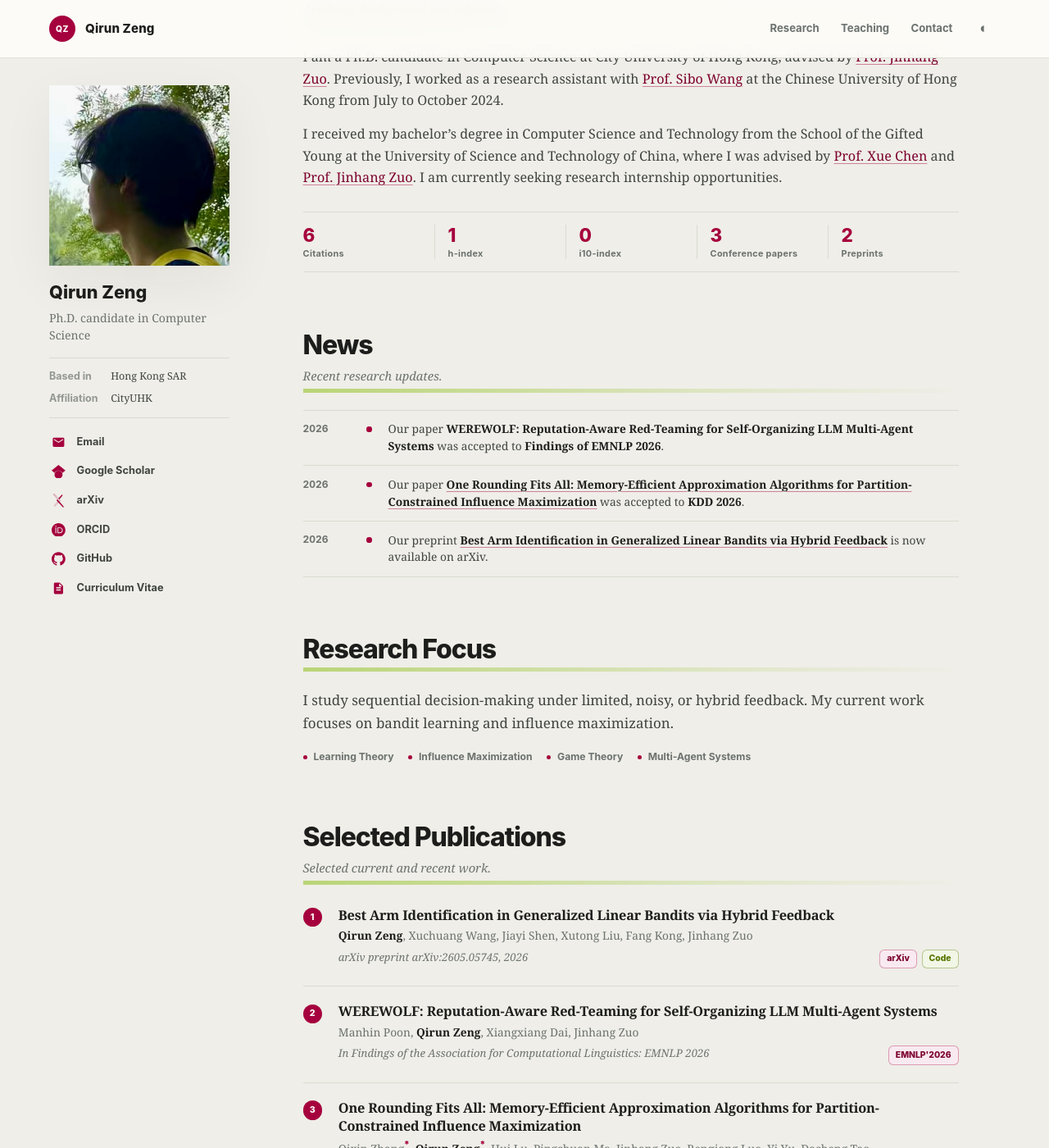
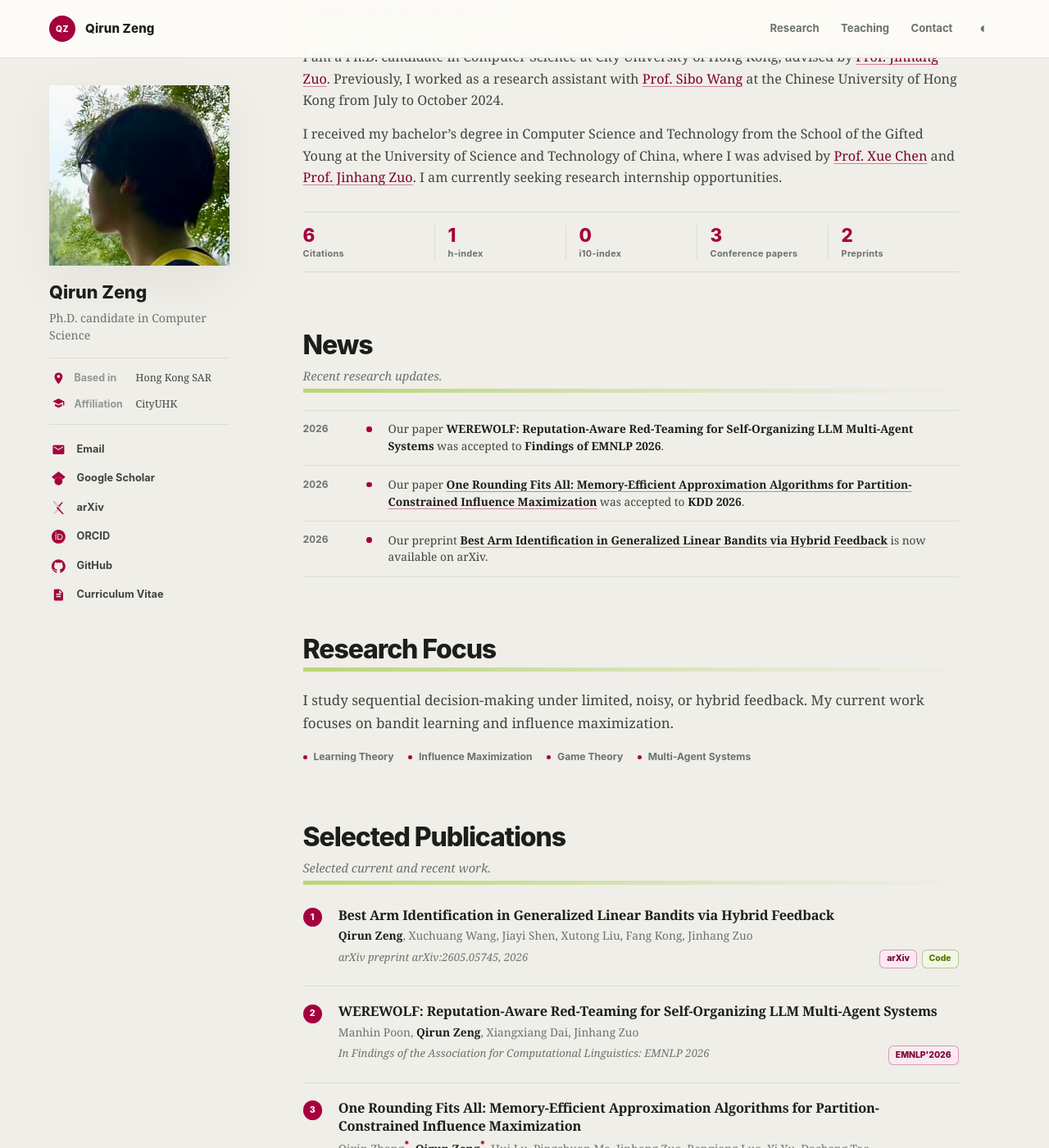
Before and after one commit to qirunzeng/qirunzeng.github.io, a Jekyll site: the page built from index.html, in a window 1280 px wide and 1400 px high, scrolled down 200 px. Shown: the whole window at 82% size. Built offline with Jekyll 4.4.1, drawn with Linux system fonts in a browser that asks for light colours.

Commit message:
Make sidebar icons cache-safe

```diff
--- a/_includes/icon.html
+++ b/_includes/icon.html
@@ -1,14 +1,18 @@
 {% case include.name %}
   {% when "email" %}
-    <svg viewBox="0 0 24 24" focusable="false"><path d="M20 4H4a2 2 0 0 0-2 2v12a2 2 0 0 0 2 2h16a2 2 0 0 0 2-2V6a2 2 0 0 0-2-2Zm0 4-8 5-8-5V6l8 5 8-5v2Z"/></svg>
+    <svg width="20" height="20" viewBox="0 0 24 24" fill="currentColor" xmlns="http://www.w3.org/2000/svg" focusable="false"><path d="M20 4H4a2 2 0 0 0-2 2v12a2 2 0 0 0 2 2h16a2 2 0 0 0 2-2V6a2 2 0 0 0-2-2Zm0 4-8 5-8-5V6l8 5 8-5v2Z"/></svg>
   {% when "google-scholar" %}
-    <svg viewBox="0 0 24 24" focusable="false"><path d="M5.242 13.769 0 9.5 12 0l12 9.5-5.242 4.269C17.548 11.249 14.978 9.5 12 9.5c-2.977 0-5.548 1.748-6.758 4.269ZM12 10a7 7 0 1 0 0 14 7 7 0 0 0 0-14Z"/></svg>
+    <svg width="20" height="20" viewBox="0 0 24 24" fill="currentColor" xmlns="http://www.w3.org/2000/svg" focusable="false"><path d="M5.242 13.769 0 9.5 12 0l12 9.5-5.242 4.269C17.548 11.249 14.978 9.5 12 9.5c-2.977 0-5.548 1.748-6.758 4.269ZM12 10a7 7 0 1 0 0 14 7 7 0 0 0 0-14Z"/></svg>
   {% when "arxiv" %}
-    <svg viewBox="0 0 24 24" focusable="false"><path d="M3.8423 0a1.0037 1.0037 0 0 0-.922.6078c-.1536.3687-.0438.6275.2938 1.1113l6.9185 8.3597-1.0223 1.1058a1.0393 1.0393 0 0 0 .003 1.4229l1.2292 1.3135-5.4391 6.4444c-.2803.299-.4538.823-.2971 1.1986a1.0253 1.0253 0 0 0 .9585.635.9133.9133 0 0 0 .6891-.3405l5.783-6.126 7.4902 8.0051a.8527.8527 0 0 0 .6835.2597.9575.9575 0 0 0 .8777-.6138c.1577-.377-.017-.7502-.306-1.1407l-7.0518-8.3418 1.0632-1.13a.9626.9626 0 0 0 .0089-1.3165L4.6336.4639s-.3733-.4535-.768-.463Zm0 .272h.0166c.2179.0052.4874.2715.5644.3639l.005.006.0052.0055 10.169 10.9905a.6915.6915 0 0 1-.0072.945l-1.0666 1.133-1.4982-1.7724-8.5994-10.39c-.3286-.472-.352-.6183-.2592-.841a.7307.7307 0 0 1 .6704-.4401Zm14.341 1.5701a.877.877 0 0 0-.6554.2418l-5.6962 6.1584 1.6944 1.8319 5.3089-6.5138c.3251-.4335.479-.6603.3247-1.0292a1.1205 1.1205 0 0 0-.9763-.689Zm-7.6557 12.2823 1.3186 1.4135-5.7864 6.1295a.6494.6494 0 0 1-.4959.26.7516.7516 0 0 1-.706-.4669c-.1119-.2682.0359-.6864.2442-.9083l.0051-.0055.0047-.0055Z"/></svg>
+    <svg width="20" height="20" viewBox="0 0 24 24" fill="currentColor" xmlns="http://www.w3.org/2000/svg" focusable="false"><path d="M3.8423 0a1.0037 1.0037 0 0 0-.922.6078c-.1536.3687-.0438.6275.2938 1.1113l6.9185 8.3597-1.0223 1.1058a1.0393 1.0393 0 0 0 .003 1.4229l1.2292 1.3135-5.4391 6.4444c-.2803.299-.4538.823-.2971 1.1986a1.0253 1.0253 0 0 0 .9585.635.9133.9133 0 0 0 .6891-.3405l5.783-6.126 7.4902 8.0051a.8527.8527 0 0 0 .6835.2597.9575.9575 0 0 0 .8777-.6138c.1577-.377-.017-.7502-.306-1.1407l-7.0518-8.3418 1.0632-1.13a.9626.9626 0 0 0 .0089-1.3165L4.6336.4639s-.3733-.4535-.768-.463Zm0 .272h.0166c.2179.0052.4874.2715.5644.3639l.005.006.0052.0055 10.169 10.9905a.6915.6915 0 0 1-.0072.945l-1.0666 1.133-1.4982-1.7724-8.5994-10.39c-.3286-.472-.352-.6183-.2592-.841a.7307.7307 0 0 1 .6704-.4401Zm14.341 1.5701a.877.877 0 0 0-.6554.2418l-5.6962 6.1584 1.6944 1.8319 5.3089-6.5138c.3251-.4335.479-.6603.3247-1.0292a1.1205 1.1205 0 0 0-.9763-.689Zm-7.6557 12.2823 1.3186 1.4135-5.7864 6.1295a.6494.6494 0 0 1-.4959.26.7516.7516 0 0 1-.706-.4669c-.1119-.2682.0359-.6864.2442-.9083l.0051-.0055.0047-.0055Z"/></svg>
   {% when "orcid" %}
-    <svg viewBox="0 0 24 24" focusable="false"><path d="M12 0C5.372 0 0 5.372 0 12s5.372 12 12 12 12-5.372 12-12S18.628 0 12 0ZM7.369 4.378c.525 0 .947.431.947.947s-.422.947-.947.947a.95.95 0 0 1-.947-.947c0-.525.422-.947.947-.947Zm-.722 3.038h1.444v10.041H6.647V7.416Zm3.562 0h3.9c3.712 0 5.344 2.653 5.344 5.025 0 2.578-2.016 5.025-5.325 5.025h-3.919V7.416Zm1.444 1.303v7.444h2.297c3.272 0 4.022-2.484 4.022-3.722 0-2.016-1.284-3.722-4.097-3.722h-2.222Z"/></svg>
+    <svg width="20" height="20" viewBox="0 0 24 24" fill="currentColor" xmlns="http://www.w3.org/2000/svg" focusable="false"><path d="M12 0C5.372 0 0 5.372 0 12s5.372 12 12 12 12-5.372 12-12S18.628 0 12 0ZM7.369 4.378c.525 0 .947.431.947.947s-.422.947-.947.947a.95.95 0 0 1-.947-.947c0-.525.422-.947.947-.947Zm-.722 3.038h1.444v10.041H6.647V7.416Zm3.562 0h3.9c3.712 0 5.344 2.653 5.344 5.025 0 2.578-2.016 5.025-5.325 5.025h-3.919V7.416Zm1.444 1.303v7.444h2.297c3.272 0 4.022-2.484 4.022-3.722 0-2.016-1.284-3.722-4.097-3.722h-2.222Z"/></svg>
   {% when "github" %}
-    <svg viewBox="0 0 24 24" focusable="false"><path d="M12 .297c-6.63 0-12 5.373-12 12 0 5.303 3.438 9.8 8.205 11.385.6.113.82-.258.82-.577 0-.285-.01-1.04-.015-2.04-3.338.724-4.042-1.61-4.042-1.61C4.422 18.07 3.633 17.7 3.633 17.7c-1.087-.744.084-.729.084-.729 1.205.084 1.838 1.236 1.838 1.236 1.07 1.835 2.809 1.305 3.495.998.108-.776.417-1.305.76-1.605-2.665-.3-5.466-1.332-5.466-5.93 0-1.31.465-2.38 1.235-3.22-.135-.303-.54-1.523.105-3.176 0 0 1.005-.322 3.3 1.23.96-.267 1.98-.399 3-.405 1.02.006 2.04.138 3 .405 2.28-1.552 3.285-1.23 3.285-1.23.645 1.653.24 2.873.12 3.176.765.84 1.23 1.91 1.23 3.22 0 4.61-2.805 5.625-5.475 5.92.42.36.81 1.096.81 2.22 0 1.606-.015 2.896-.015 3.286 0 .315.21.69.825.57C20.565 22.092 24 17.592 24 12.297c0-6.627-5.373-12-12-12Z"/></svg>
+    <svg width="20" height="20" viewBox="0 0 24 24" fill="currentColor" xmlns="http://www.w3.org/2000/svg" focusable="false"><path d="M12 .297c-6.63 0-12 5.373-12 12 0 5.303 3.438 9.8 8.205 11.385.6.113.82-.258.82-.577 0-.285-.01-1.04-.015-2.04-3.338.724-4.042-1.61-4.042-1.61C4.422 18.07 3.633 17.7 3.633 17.7c-1.087-.744.084-.729.084-.729 1.205.084 1.838 1.236 1.838 1.236 1.07 1.835 2.809 1.305 3.495.998.108-.776.417-1.305.76-1.605-2.665-.3-5.466-1.332-5.466-5.93 0-1.31.465-2.38 1.235-3.22-.135-.303-.54-1.523.105-3.176 0 0 1.005-.322 3.3 1.23.96-.267 1.98-.399 3-.405 1.02.006 2.04.138 3 .405 2.28-1.552 3.285-1.23 3.285-1.23.645 1.653.24 2.873.12 3.176.765.84 1.23 1.91 1.23 3.22 0 4.61-2.805 5.625-5.475 5.92.42.36.81 1.096.81 2.22 0 1.606-.015 2.896-.015 3.286 0 .315.21.69.825.57C20.565 22.092 24 17.592 24 12.297c0-6.627-5.373-12-12-12Z"/></svg>
   {% when "document" %}
-    <svg viewBox="0 0 24 24" focusable="false"><path d="M14 2H6a2 2 0 0 0-2 2v16a2 2 0 0 0 2 2h12a2 2 0 0 0 2-2V8l-6-6Zm2 14H8v-2h8v2Zm0-4H8v-2h8v2Zm-3-3V3.5L18.5 9H13Z"/></svg>
+    <svg width="20" height="20" viewBox="0 0 24 24" fill="currentColor" xmlns="http://www.w3.org/2000/svg" focusable="false"><path d="M14 2H6a2 2 0 0 0-2 2v16a2 2 0 0 0 2 2h12a2 2 0 0 0 2-2V8l-6-6Zm2 14H8v-2h8v2Zm0-4H8v-2h8v2Zm-3-3V3.5L18.5 9H13Z"/></svg>
+  {% when "location" %}
+    <svg width="20" height="20" viewBox="0 0 24 24" fill="currentColor" xmlns="http://www.w3.org/2000/svg" focusable="false"><path d="M12 2a7 7 0 0 0-7 7c0 5.25 7 13 7 13s7-7.75 7-13a7 7 0 0 0-7-7Zm0 9.5A2.5 2.5 0 1 1 12 6a2.5 2.5 0 0 1 0 5.5Z"/></svg>
+  {% when "institution" %}
+    <svg width="20" height="20" viewBox="0 0 24 24" fill="currentColor" xmlns="http://www.w3.org/2000/svg" focusable="false"><path d="m12 3-10 5 10 5 8-4v6h2V8L12 3Zm-6 9v4l6 3 6-3v-4l-6 3-6-3Z"/></svg>
 {% endcase %}
--- a/_includes/profile.html
+++ b/_includes/profile.html
@@ -11,10 +11,12 @@
 
   <dl class="profile__facts">
     <div>
+      <span class="profile__fact-icon" aria-hidden="true">{% include icon.html name="location" %}</span>
       <dt>Based in</dt>
       <dd>{{ profile.location }}</dd>
     </div>
     <div>
+      <span class="profile__fact-icon" aria-hidden="true">{% include icon.html name="institution" %}</span>
       <dt>Affiliation</dt>
       <dd>{{ profile.affiliation_short }}</dd>
     </div>
--- a/_layouts/default.html
+++ b/_layouts/default.html
@@ -8,8 +8,13 @@
     <title>{% if page.title %}{{ page.title }} · {% endif %}{{ site.title }}</title>
     <meta name="description" content="{{ page.description | default: site.description | strip_html | normalize_whitespace }}">
     <link rel="canonical" href="{{ page.url | absolute_url }}">
+    {% if site.github.build_revision %}
+      {% assign asset_version = site.github.build_revision %}
+    {% else %}
+      {% assign asset_version = site.time | date: '%s' %}
+    {% endif %}
     <link rel="icon" href="{{ '/assets/images/favicon.svg' | relative_url }}" type="image/svg+xml">
-    <link rel="stylesheet" href="{{ '/assets/css/main.css' | relative_url }}">
+    <link rel="stylesheet" href="{{ '/assets/css/main.css' | relative_url }}?v={{ asset_version | uri_escape }}">
     <script>
       (function () {
         try {
@@ -69,6 +74,6 @@
       <p>© {{ 'now' | date: '%Y' }} {{ site.data.profile.name }}. Built as a small, independent static site.</p>
     </footer>
 
-    <script src="{{ '/assets/js/site.js' | relative_url }}"></script>
+    <script src="{{ '/assets/js/site.js' | relative_url }}?v={{ asset_version | uri_escape }}"></script>
   </body>
 </html>
--- a/assets/css/main.css
+++ b/assets/css/main.css
@@ -296,7 +296,8 @@ a {
 
 .profile__facts div {
   display: grid;
-  grid-template-columns: 4.2rem 1fr;
+  align-items: center;
+  grid-template-columns: 1.4rem 4.2rem 1fr;
   gap: 0.5rem;
 }
 
@@ -315,6 +316,23 @@ a {
 
 .profile__facts dd {
   color: var(--ink-soft);
+}
+
+.profile__fact-icon {
+  display: grid;
+  width: 1.4rem;
+  height: 1.4rem;
+  place-items: center;
+  color: var(--wine);
+}
+
+.profile__fact-icon svg,
+.profile__link-icon svg {
+  display: block;
+  width: 1.05rem;
+  height: 1.05rem;
+  flex: none;
+  fill: currentColor;
 }
 
 .profile__links {
@@ -349,12 +367,6 @@ a {
   place-items: center;
   color: var(--wine);
   transition: color 150ms ease, transform 150ms ease;
-}
-
-.profile__link-icon svg {
-  width: 1.05rem;
-  height: 1.05rem;
-  fill: currentColor;
 }
 
 .profile__links a:hover .profile__link-icon {
@@ -977,7 +989,7 @@ a {
   }
 
   .profile__facts div {
-    display: flex;
+    grid-template-columns: 1.2rem auto auto;
     gap: 0.4rem;
   }
 
```
